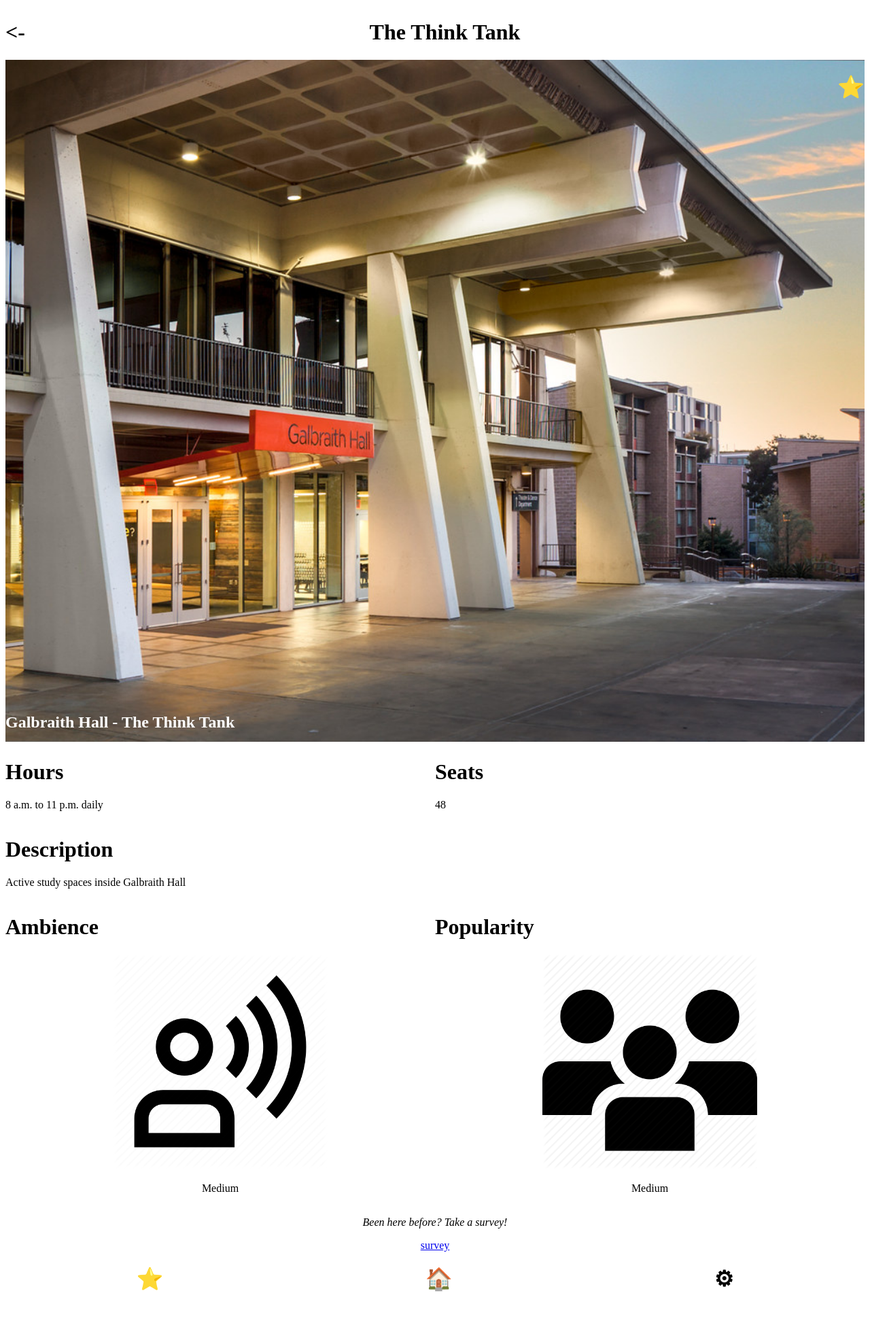
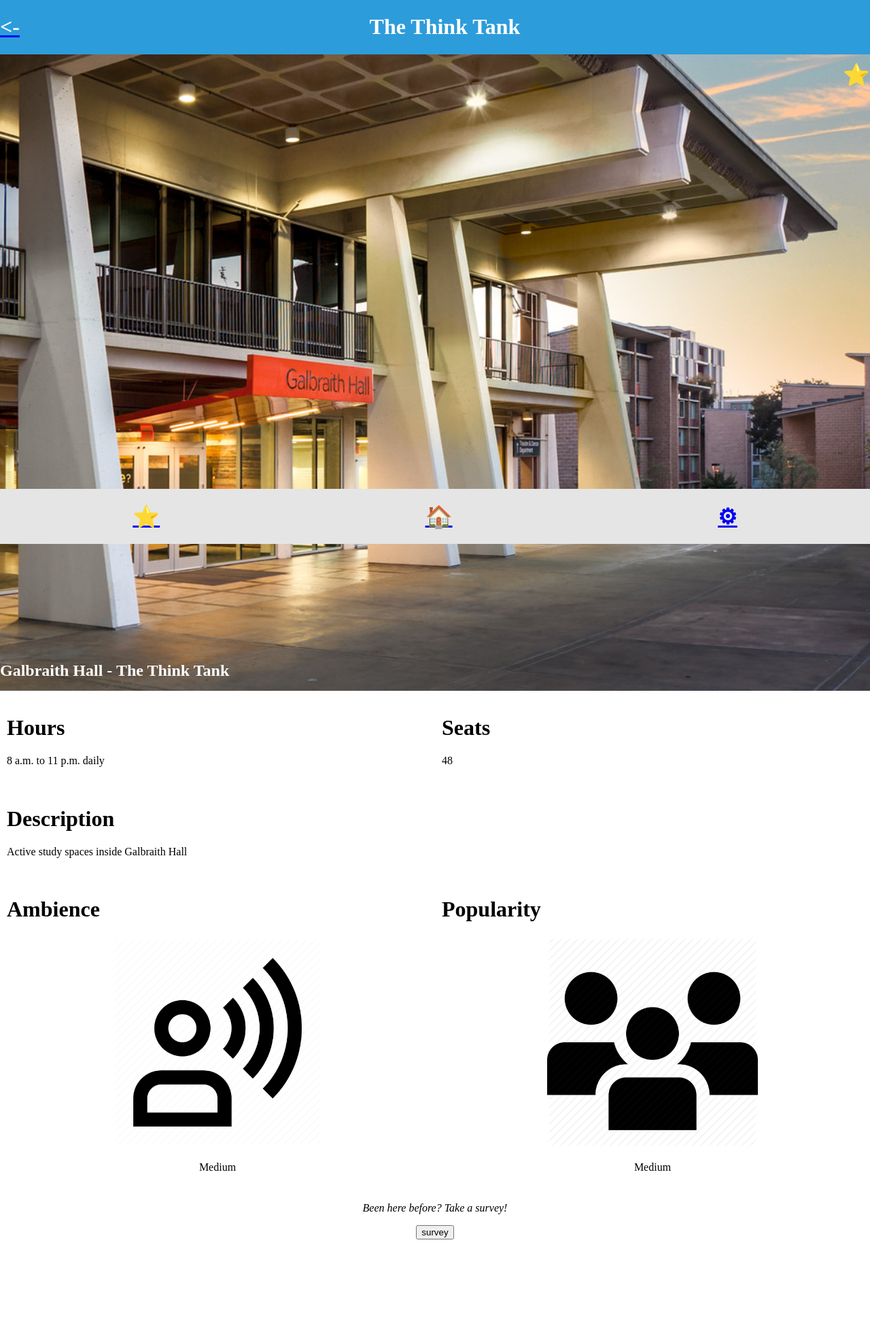
Before and after one commit to lamkalvin/whereAT, a PHP site: page /the-think-tank.html in a window 1280 px wide. Shown: the whole page at 68% size. Before the commit the page ends 1930 px from the top, so only its background shows below. Run offline with PHP 8.4, Linux system fonts and the light colour scheme.

Commit message:
[View>2] Fixed home and top bars

```diff
--- a/view-item/styles.css
+++ b/view-item/styles.css
@@ -1,3 +1,8 @@
+body {
+    margin: 0;
+    padding: 0;
+ }
+
 .parent {
     display: grid;
     grid-template-columns: repeat(2, 1fr);
@@ -7,7 +12,12 @@
 }
 
 .heading {
-    grid-area: 1 / 1 / 2 / 3;
+    position: fixed;
+    top: 0;
+    width: 100%;
+    padding-left: 0px;
+    background-color: #2D9CDB;
+    z-index: 20;
 }
 
 .heading-elem {
@@ -35,6 +45,7 @@
 }
 .profile-fav {
     grid-area: 2 / 2 / 3 / 3;
+    padding-top: 70px;
     text-align: right;
     z-index: 10;
 }
@@ -48,31 +59,41 @@
 
 .hours {
     grid-area: 4 / 1 / 5 / 2;
+    padding: 10px;
 }
 
 .seats {
     grid-area: 4 / 2 / 5 / 3;
+    padding: 10px;
 }
 
 .description {
     grid-area: 5 / 1 / 6 / 3;
+    padding: 10px;
 }
 
 .ambience {
     grid-area: 6 / 1 / 7 / 2;
+    padding: 10px;
 }
 
 .popularity {
     grid-area: 6 / 2 / 7 / 3;
+    padding: 10px;
 }
 
 .survey {
     grid-area: 7 / 1 / 8 / 3;
     text-align: center;
+    height: 300%;
 }
 
 .homebar {
-    grid-area: 8 / 1 / 9 / 3;
+    background-color: #E5E5E5;
+    position: fixed;
+    bottom: 0;
+    width: 100%;
+    padding-left: 0px;
 }
 
 .homebar-icons {
--- a/view-item/the-think-tank.html
+++ b/view-item/the-think-tank.html
@@ -6,13 +6,13 @@
 </head>
 
 <body>
+    <div class="heading">
+        <div class="heading-elem">
+            <a href="broken"><h1 style="color: #FFFFFF;"><-</h1></a>
+            <h1 style="text-align: center; color: #FFFFFF;">The Think Tank</h1>
+        </div>
+    </div>
     <div class="parent">
-        <div class="heading">
-            <div class="heading-elem">
-                <h1><-</h1>
-                <h1 style="text-align: center">The Think Tank</h1>
-            </div>
-        </div>
         <div class="profile-fav">
             <h1>⭐</h1>
         </div>
@@ -52,14 +52,14 @@
         </div>
         <div class="survey">
             <p><i>Been here before? Take a survey!</i></p>
-            <a href="broken">survey</a>
+            <button type="button">survey</button>
         </div>
-        <div class="homebar">
-            <div class="homebar-icons">
-                <h1>⭐</h1>
-                <h1>🏠</h1>
-                <h1>⚙</h1>
-            </div>
+    </div>
+    <div class="homebar">
+        <div class="homebar-icons">
+            <a href="broken"><h1>⭐</h1></a>
+            <a href="broken"><h1>🏠</h1></a>
+            <a href="broken"><h1>⚙</h1></a>
         </div>
     </div>
 </body>
```
